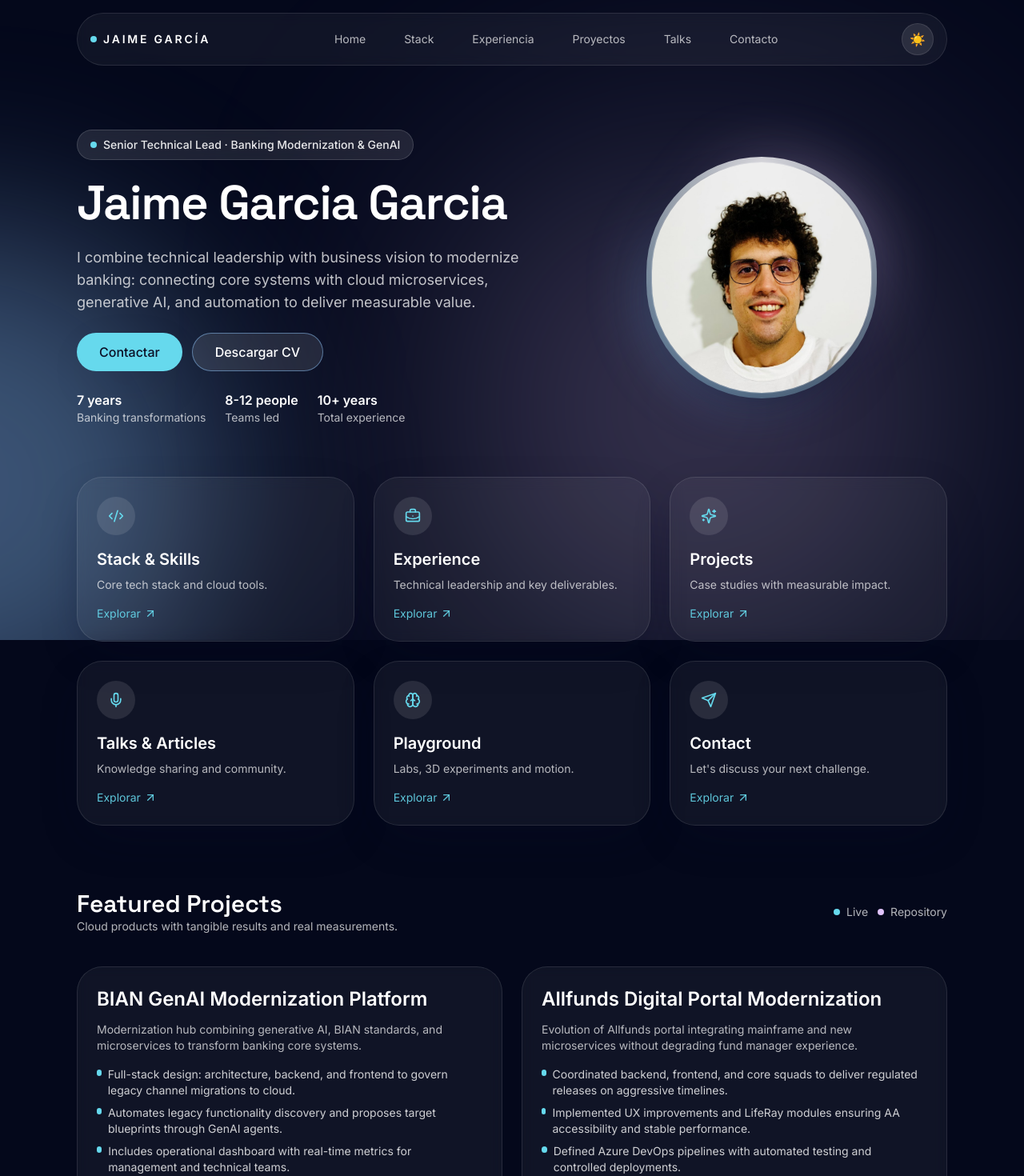
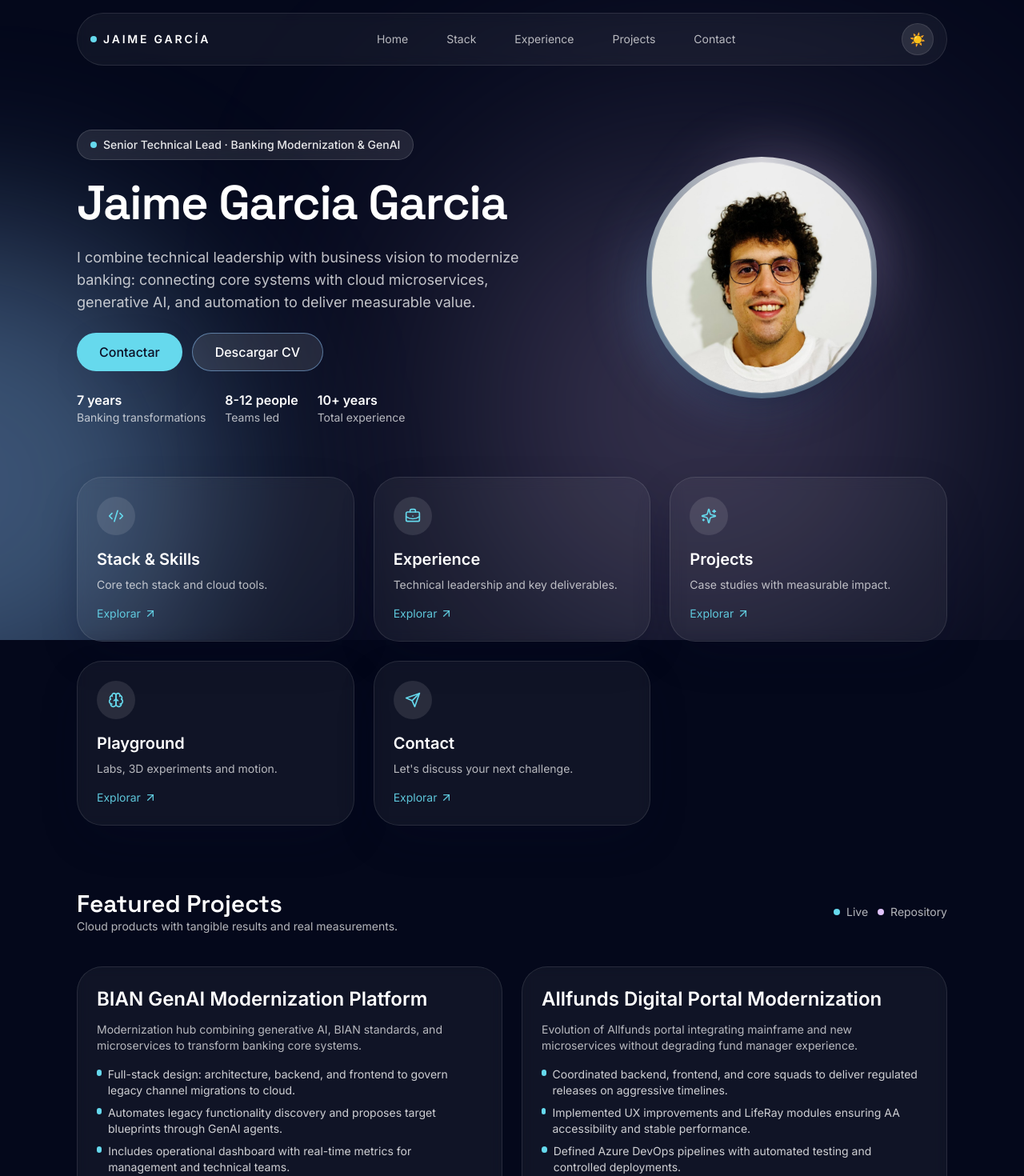
Before and after one commit to jagarcig-ntt/portafolio-jagarcig, a Next.js app in the folder apps/web/: page / in a window 1280 px wide. Shown: the top 1470 px of the page at 80% size. Built offline with nearby package versions, Linux system fonts and the light colour scheme.

Commit message:
feat: remove talks sections

```diff
--- a/apps/web/src/app/page.tsx
+++ b/apps/web/src/app/page.tsx
@@ -11,7 +11,6 @@ import {
   profile,
   projects,
   skillCategories,
-  talks,
 } from '@/lib/fixtures';
 
 const dashboardSections = [
@@ -32,12 +31,6 @@ const dashboardSections = [
     description: 'Case studies with measurable impact.',
     icon: <Sparkles className="h-5 w-5" />,
     href: '#projects',
-  },
-  {
-    title: 'Talks & Articles',
-    description: 'Knowledge sharing and community.',
-    icon: <Mic className="h-5 w-5" />,
-    href: '#talks',
   },
   {
     title: 'Playground',
@@ -154,70 +147,6 @@ export default function HomePage() {
         <Timeline experiences={experiences} />
       </section>
 
-      <section id="talks" aria-labelledby="talks-title" className="mt-20 space-y-10">
-        <header className="space-y-2">
-          <h2 id="talks-title" className="font-display text-3xl font-semibold text-white">
-            Talks & Articles
-          </h2>
-          <p className="text-sm text-white/70">
-            Sharing learnings about UX, PostgreSQL, and cloud platforms.
-          </p>
-        </header>
-        <div className="grid gap-6 lg:grid-cols-2">
-          <article className="rounded-3xl border border-white/10 bg-white/5 p-6 text-white shadow-glass backdrop-blur">
-            <h3 className="text-lg font-semibold">Recent Talks</h3>
-            <ul className="mt-4 space-y-3 text-sm text-white/70">
-              {talks.map((talk) => (
-                <li key={talk.id} className="flex flex-col gap-1">
-                  <a
-                    href={talk.link}
-                    className="text-white transition hover:text-accent-mint focus-visible:outline-none focus-visible:ring-2 focus-visible:ring-accent-mint"
-                  >
-                    {talk.title}
-                  </a>
-                  <div className="flex flex-wrap gap-3 text-xs uppercase tracking-wide text-white/50">
-                    <span>{talk.event}</span>
-                    <span>{new Date(talk.date).toLocaleDateString('es-ES', { month: 'short', year: 'numeric' })}</span>
-                  </div>
-                  <p>{talk.summary}</p>
-                </li>
-              ))}
-            </ul>
-          </article>
-          <article className="rounded-3xl border border-white/10 bg-white/5 p-6 text-white shadow-glass backdrop-blur">
-            <h3 className="text-lg font-semibold">Articles</h3>
-            <ul className="mt-4 space-y-3 text-sm text-white/70">
-              {articles.map((article) => (
-                <li key={article.id} className="flex flex-col gap-1">
-                  <a
-                    href={article.canonicalUrl}
-                    className="text-white transition hover:text-accent-mint focus-visible:outline-none focus-visible:ring-2 focus-visible:ring-accent-mint"
-                  >
-                    {article.title}
-                  </a>
-                  <div className="flex flex-wrap items-center gap-3 text-xs uppercase tracking-wide text-white/50">
-                    <span>
-                      {new Date(article.publishedAt).toLocaleDateString('en-US', {
-                        month: 'short',
-                        year: 'numeric',
-                      })}
-                    </span>
-                    <div className="flex gap-2">
-                      {article.tags.map((tag) => (
-                        <Badge key={tag} className="bg-white/10 text-white/70">
-                          {tag}
-                        </Badge>
-                      ))}
-                    </div>
-                  </div>
-                  <p>{article.summary}</p>
-                </li>
-              ))}
-            </ul>
-          </article>
-        </div>
-      </section>
-
       <section
         id="playground"
         aria-labelledby="playground-title"
--- a/apps/web/src/components/header.tsx
+++ b/apps/web/src/components/header.tsx
@@ -8,10 +8,9 @@ import { ThemeToggle } from '@/components/theme-provider';
 const sections = [
   { href: '#home', label: 'Home' },
   { href: '#skills', label: 'Stack' },
-  { href: '#experience', label: 'Experiencia' },
-  { href: '#projects', label: 'Proyectos' },
-  { href: '#talks', label: 'Talks' },
-  { href: '#contact', label: 'Contacto' },
+  { href: '#experience', label: 'Experience' },
+  { href: '#projects', label: 'Projects' },
+  { href: '#contact', label: 'Contact' },
 ];
 
 export function Header() {
--- a/apps/web/src/lib/fixtures.ts
+++ b/apps/web/src/lib/fixtures.ts
@@ -4,7 +4,6 @@ import type {
   Profile,
   Project,
   SkillCategory,
-  Talk,
 } from './types';
 
 export const profile: Profile = {
@@ -225,17 +224,6 @@ export const projects: Project[] = [
   },
 ];
 
-export const talks: Talk[] = [
-  {
-    id: 'banking-modernization-summit',
-    title: 'Generative AI Applied to Banking Modernization with BIAN',
-    event: 'NTT DATA Banking Modernization Summit',
-    date: '2024-11-15',
-    link: 'https://www.nttdata.com/',
-    summary: 'How to move from POCs to scalable platforms combining GenAI agents and BIAN architecture.',
-  },
-];
-
 export const articles: Article[] = [
   {
     id: 'modernization-blueprint',
```
Also changed, not shown: apps/web/src/lib/types.ts (+0 -9 lines).
